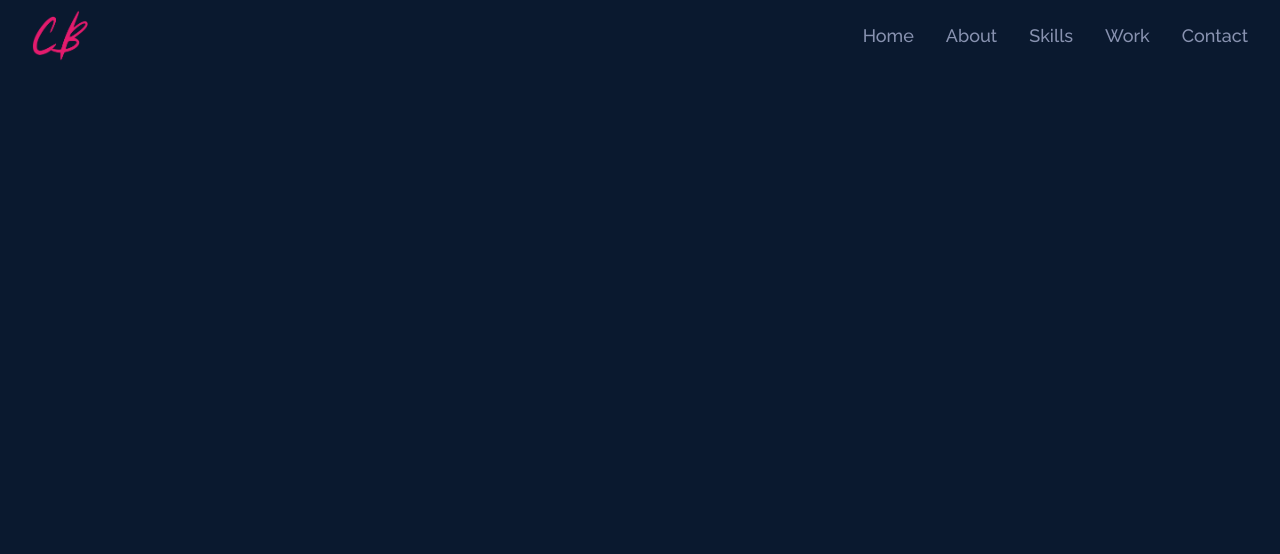
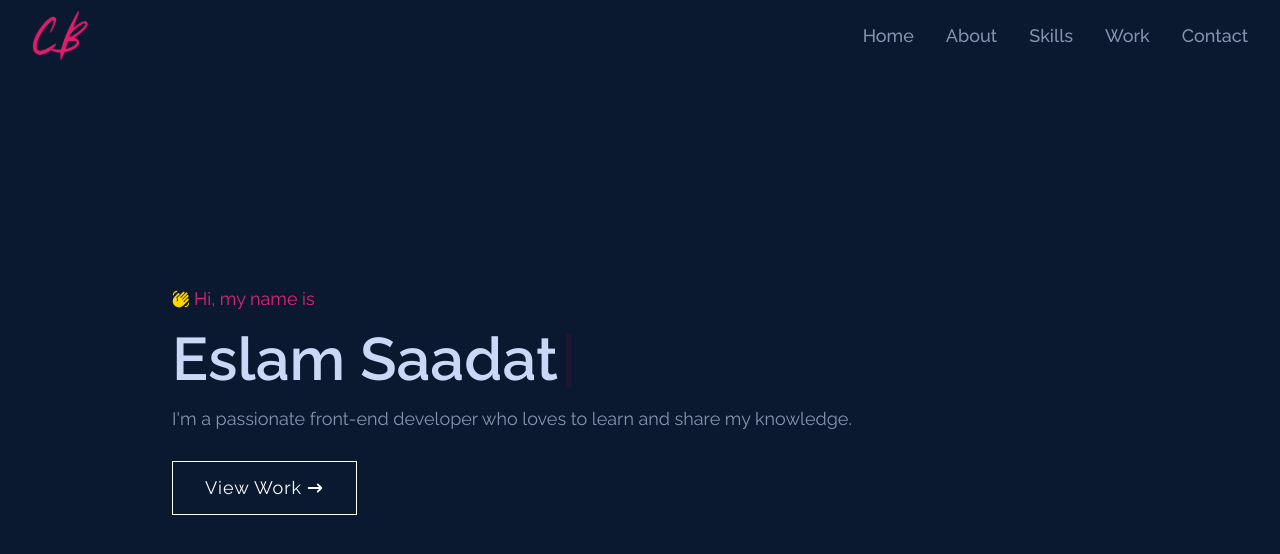
Before and after one commit to imansaadat/react-portfolio-tailwind, a React (Create React App) app: page / in a window 1280 px wide. Shown: the top 554 px of the page. Built offline with nearby package versions, Linux system fonts and the light colour scheme.

Commit message:
Intro component was added

```diff
--- a/src/App.js
+++ b/src/App.js
@@ -1,9 +1,13 @@
+import Intro from "./components/intro/Intro";
 import Navbar from "./components/navbar/Navbar";
 
 function App() {
   return (
-    <div className="max-w-screen-xl mx-auto px-8">
-     <Navbar />
+    <div className="max-w-[1000px] mx-auto px-8">
+      <Navbar />
+      <main>
+        <Intro />
+      </main>
     </div>
   );
 }
--- /dev/null
+++ b/src/components/intro/Intro.jsx
@@ -0,0 +1,48 @@
+import React from "react";
+import { useTypewriter, Cursor } from "react-simple-typewriter";
+import { Link } from "react-scroll";
+import { HiArrowNarrowRight } from "react-icons/hi";
+import { MdWavingHand } from "react-icons/md";
+const Intro = () => {
+        const [text] = useTypewriter({
+          words: ["Eslam Saadat","a front-end developer"],
+          loop: true,
+          typeSpeed: 20,
+          deleteSpeed: 10,
+          delaySpeed: 2000,
+        });
+  return (
+    <section name="Home" className="w-full h-screen bg-primaryColor">
+      {/* social media */}
+      {/* <Media /> */}
+      <div className="flex flex-col h-full justify-center gap-4">
+        <h4 className="text-pinkColor flex items-center gap-1 text-lg">
+          <span>
+            <MdWavingHand className="text-[#FFD600]" />
+          </span>
+          Hi, my name is
+        </h4>
+        <h1 className="text-4xl md:text-6xl text-[#ccd6f6] font-semibold capitalize">
+            {text}
+            <Cursor
+            cursorBlinking="false"
+            cursorStyle="|"
+            cursorColor="#ff014f"
+          />
+        </h1>
+        <p className="max-w-[68rem] text-textColor text-lg mb-3">
+          I'm a passionate front-end developer who loves to learn and share my
+          knowledge.
+        </p>
+
+        <Link to="Work" smooth={true} duration={500}>
+          <button className="btn">
+            View Work <HiArrowNarrowRight className="ml-1" />{" "}
+          </button>
+        </Link>
+      </div>
+    </section>
+  );
+};
+
+export default Intro;
--- a/src/index.css
+++ b/src/index.css
@@ -11,3 +11,9 @@
     @apply bg-primaryColor h-[10000px]
   }
 }
+
+@layer components{
+  .btn{
+    @apply flex items-center text-whiteColor tracking-wider bg-transparent py-3 px-8 duration-300 cursor-pointer border-[1px] border-whiteColor text-lg relative z-10 after:content-[''] after:duration-300 after:absolute after:w-0 after:h-full after:right-0 after:bg-pinkColor after:-z-10 hover:border-transparent hover:after:w-full hover:after:left-0
+  }
+}
```
